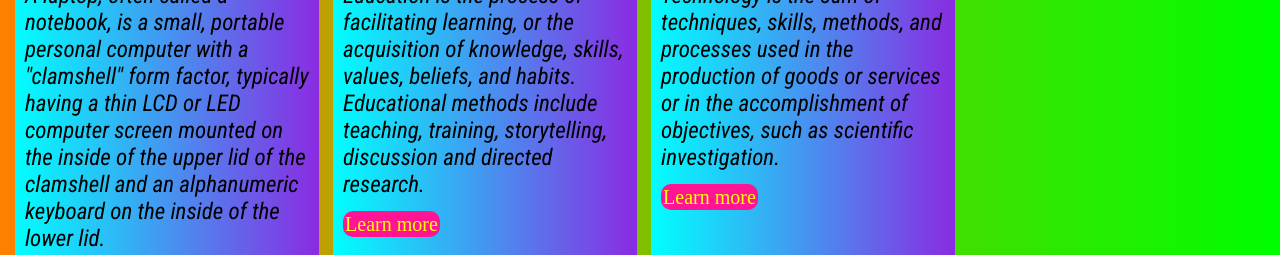
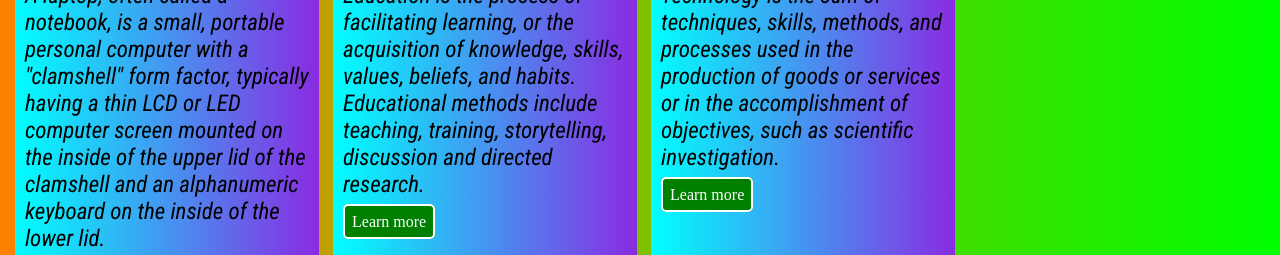
Before and after one commit to pushpaksarode/web, a plain HTML site: page cards/index.html in a window 1280 px wide. Shown: the part 314-569 px from the top of the page. Drawn offline with Linux system fonts and the light colour scheme.

Commit message:
Button Update
little changes in button on cards

```diff
--- a/cards/makeover.css
+++ b/cards/makeover.css
@@ -47,13 +47,13 @@
     margin-bottom:15px;
   }
 
-  .button{
-    background-color:deeppink;
-    color:yellow;
-    border-radius:10px;
-    padding:2px;
-    font-size:20px;
-  }
+.button{
+  background-color:green;
+  color:#ffffff;
+  border-radius:5px;
+  padding:7px;
+  border:2px solid white;
+}
 
   footer{
     background-color:gray;
```
